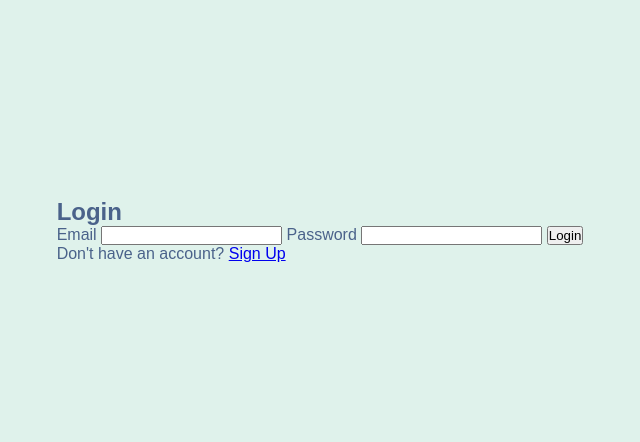
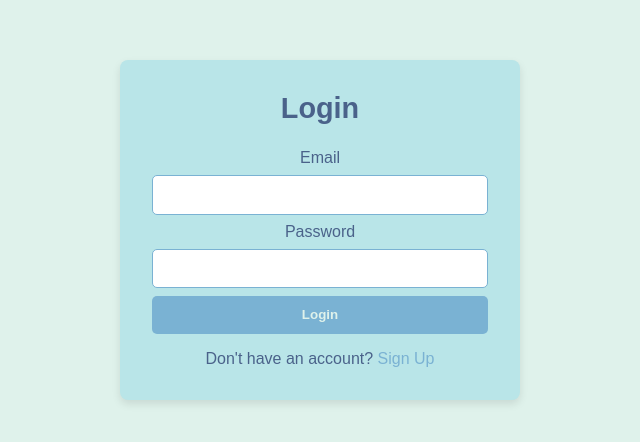
Before and after one commit to mediumgold/SOEN287-Group-Project, a plain HTML site: page HTML/login.html in a window 1280 px wide. Shown: the part 170-612 px from the top of the page, without its empty margins (320-960 px from the left). Drawn offline with Linux system fonts and the light colour scheme.

Commit message:
slight adjustment to login html

```diff
--- a/HTML/login.html
+++ b/HTML/login.html
@@ -4,7 +4,7 @@
     <meta charset="UTF-8">
     <meta name="viewport" content="width=device-width, initial-scale=1.0">
     <title>Login</title>
-    <link rel="stylesheet" href="../CSS/signup.css">
+    <link rel="stylesheet" href="../CSS/login.css">
 </head>
 <body>
     <div class="login-container">
```
